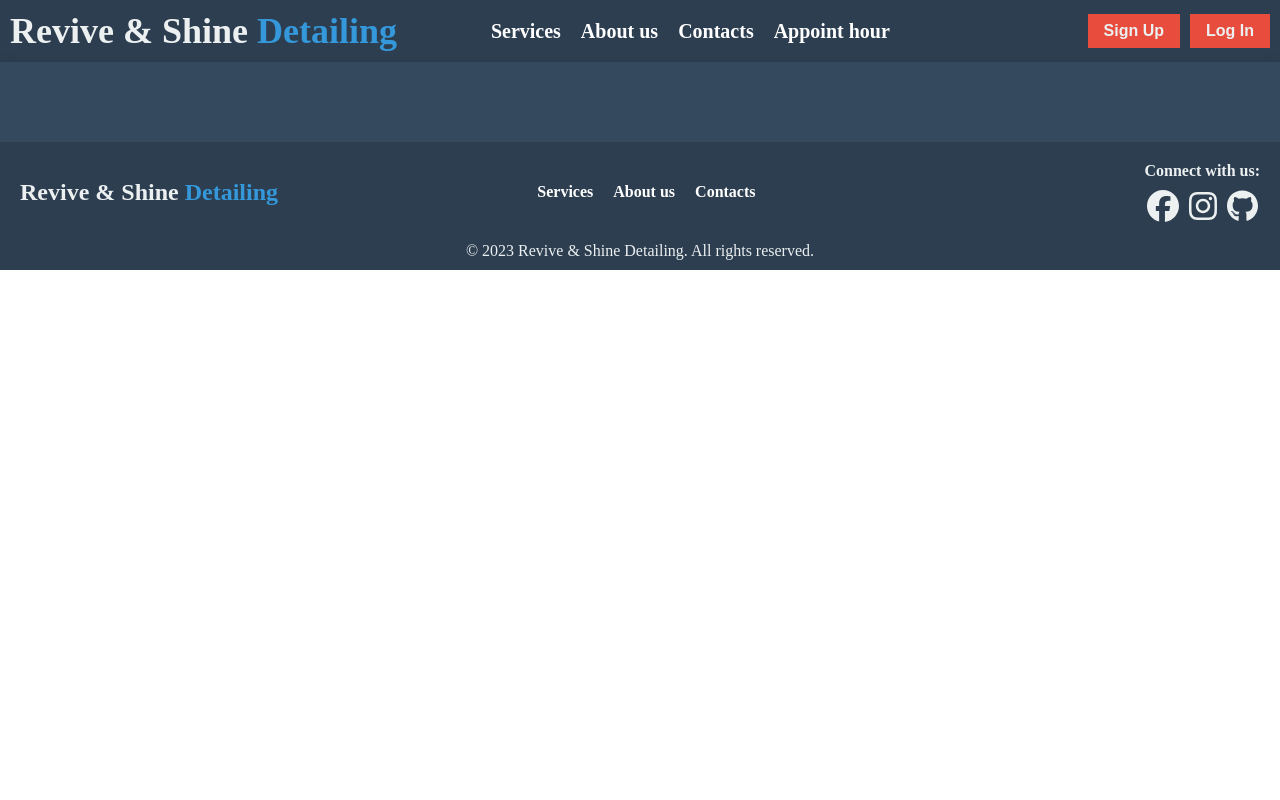
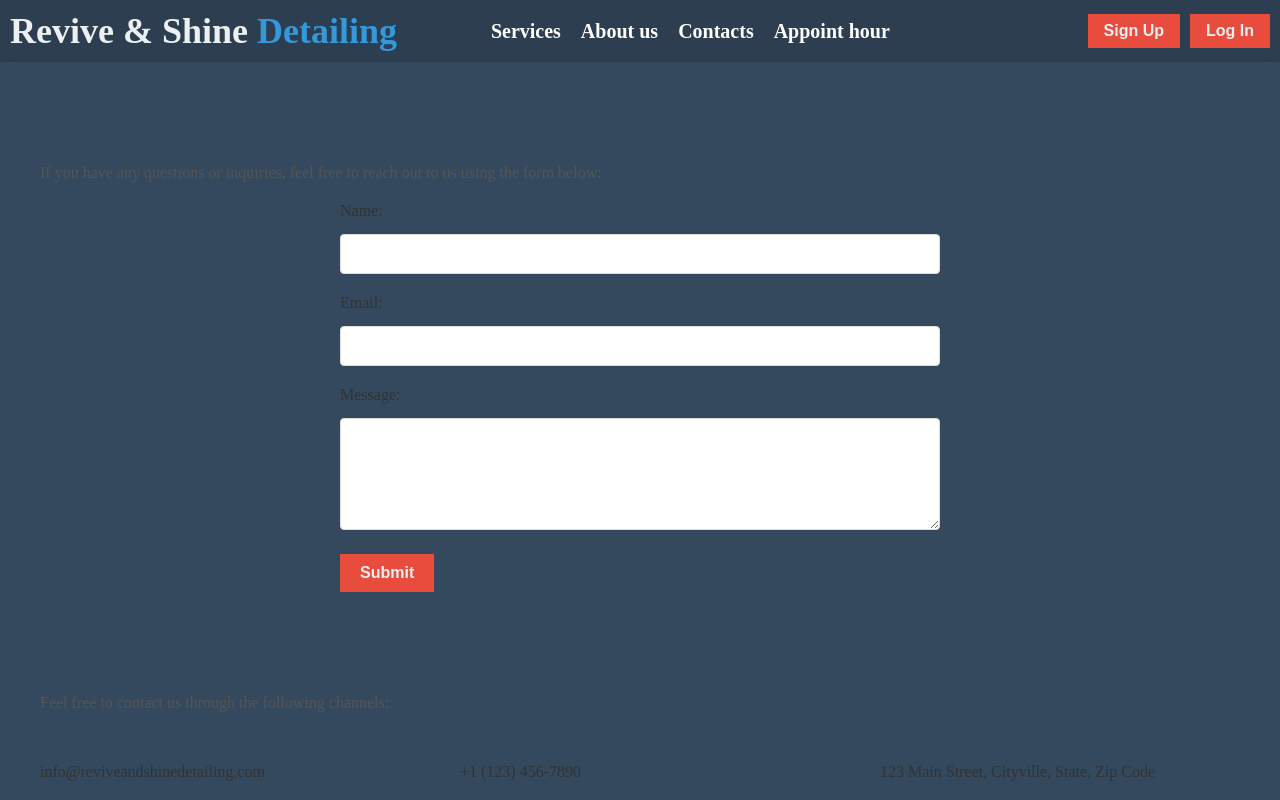
Before and after one commit to KristianIvanov03/Detailing_business_project, a React (Create React App) app in the folder frontend/: page /contacts in a window 1280 px wide. Shown: the top 800 px of the page. Built offline with nearby package versions, Linux system fonts and the light colour scheme.

Commit message:
contacts page with basic starter design

```diff
--- a/frontend/src/App.js
+++ b/frontend/src/App.js
@@ -3,6 +3,7 @@ import {BrowserRouter, Routes, Route} from "react-router-dom"
 import Home from "./pages/Home"
 import AboutUs from "./pages/AboutUs"
 import Footer from "./components/Footer";
+import Contacts from "./pages/Contacts";
 
 function App() {
   return (
@@ -13,6 +14,7 @@ function App() {
           <Routes>
             <Route path="/" element={<Home/>}/>
             <Route path="/aboutus" element={<AboutUs/>}/>
+            <Route path="contacts" element={<Contacts/>}/>
           </Routes>
         </div>
         <Footer/>
--- a/frontend/src/components/NavBar.js
+++ b/frontend/src/components/NavBar.js
@@ -10,7 +10,7 @@ const NavBar = () => {
                 <ul>
                     <li><Link>Services</Link></li>
                     <li><Link to="/aboutus">About us</Link></li>
-                    <li><Link>Contacts</Link></li>
+                    <li><Link to="/contacts">Contacts</Link></li>
                     <li><Link>Appoint hour</Link></li>
                 </ul>
             </nav>
--- a/frontend/src/index.css
+++ b/frontend/src/index.css
@@ -579,3 +579,105 @@ footer {
     max-width: 100px;
   }
 }
+
+/* ContactsPage.css */
+
+/* Contact Form Section */
+.contact-form-section {
+  margin-bottom: 40px;
+}
+
+.contact-form-section h2 {
+  color: var(--primary-color);
+  font-size: 36px;
+  font-weight: bold;
+  margin-bottom: 20px;
+}
+
+.contact-form-section p {
+  font-size: 16px;
+  color: #555;
+  margin-bottom: 20px;
+}
+
+.contact-form {
+  max-width: 600px;
+  margin: 0 auto;
+}
+
+.form-group {
+  margin-bottom: 20px;
+}
+
+label {
+  display: block;
+  font-size: 16px;
+  margin-bottom: 8px;
+  color: #333;
+}
+
+input,
+textarea {
+  width: 100%;
+  padding: 10px;
+  font-size: 16px;
+  border: 1px solid #ddd;
+  border-radius: 4px;
+  margin-top: 6px;
+}
+
+button {
+  background-color: var(--accent-color);
+  color: var(--neutral-color);
+  padding: 10px 20px;
+  font-size: 16px;
+  border: none;
+  cursor: pointer;
+  font-weight: bold;
+  transition: background-color 0.3s ease;
+}
+
+button:hover {
+  background-color: #c0392b;
+}
+
+/* Contact Information Section */
+.contact-info-section {
+  margin-bottom: 40px;
+}
+
+.contact-info-section h2 {
+  color: var(--primary-color);
+  font-size: 36px;
+  font-weight: bold;
+  margin-bottom: 20px;
+}
+
+.contact-info-section p {
+  font-size: 16px;
+  color: #555;
+  margin-bottom: 20px;
+}
+
+.contact-info {
+  display: flex;
+  justify-content: space-between;
+}
+
+.contact-info div {
+  flex: 0 0 30%;
+}
+
+.contact-info h3 {
+  color: var(--primary-color);
+  font-size: 18px;
+  font-weight: bold;
+  margin-bottom: 10px;
+}
+
+.contact-info p {
+  font-size: 16px;
+  color: #333;
+}
+
+/* Add more styling as needed */
--- /dev/null
+++ b/frontend/src/pages/Contacts.js
@@ -0,0 +1,57 @@
+import React from 'react';
+
+const Contacts = () => {
+  return (
+    <div className="contacts-page">
+      {/* Contact Form Section */}
+      <section className="contact-form-section">
+        <h2>Contact Us</h2>
+        <p>If you have any questions or inquiries, feel free to reach out to us using the form below:</p>
+
+        <form className="contact-form">
+          <div className="form-group">
+            <label htmlFor="name">Name:</label>
+            <input type="text" id="name" name="name" required />
+          </div>
+
+          <div className="form-group">
+            <label htmlFor="email">Email:</label>
+            <input type="email" id="email" name="email" required />
+          </div>
+
+          <div className="form-group">
+            <label htmlFor="message">Message:</label>
+            <textarea id="message" name="message" rows="5" required></textarea>
+          </div>
+
+          <button type="submit">Submit</button>
+        </form>
+      </section>
+
+      {/* Contact Information Section */}
+      <section className="contact-info-section">
+        <h2>Contact Information</h2>
+        <p>Feel free to contact us through the following channels:</p>
+
+        <div className="contact-info">
+          <div>
+            <h3>Email:</h3>
+            <p>info@reviveandshinedetailing.com</p>
+          </div>
+
+          <div>
+            <h3>Phone:</h3>
+            <p>+1 (123) 456-7890</p>
+          </div>
+
+          <div>
+            <h3>Address:</h3>
+            <p>123 Main Street, Cityville, State, Zip Code</p>
+          </div>
+        </div>
+      </section>
+    </div>
+  );
+};
+
+export default Contacts;
```
